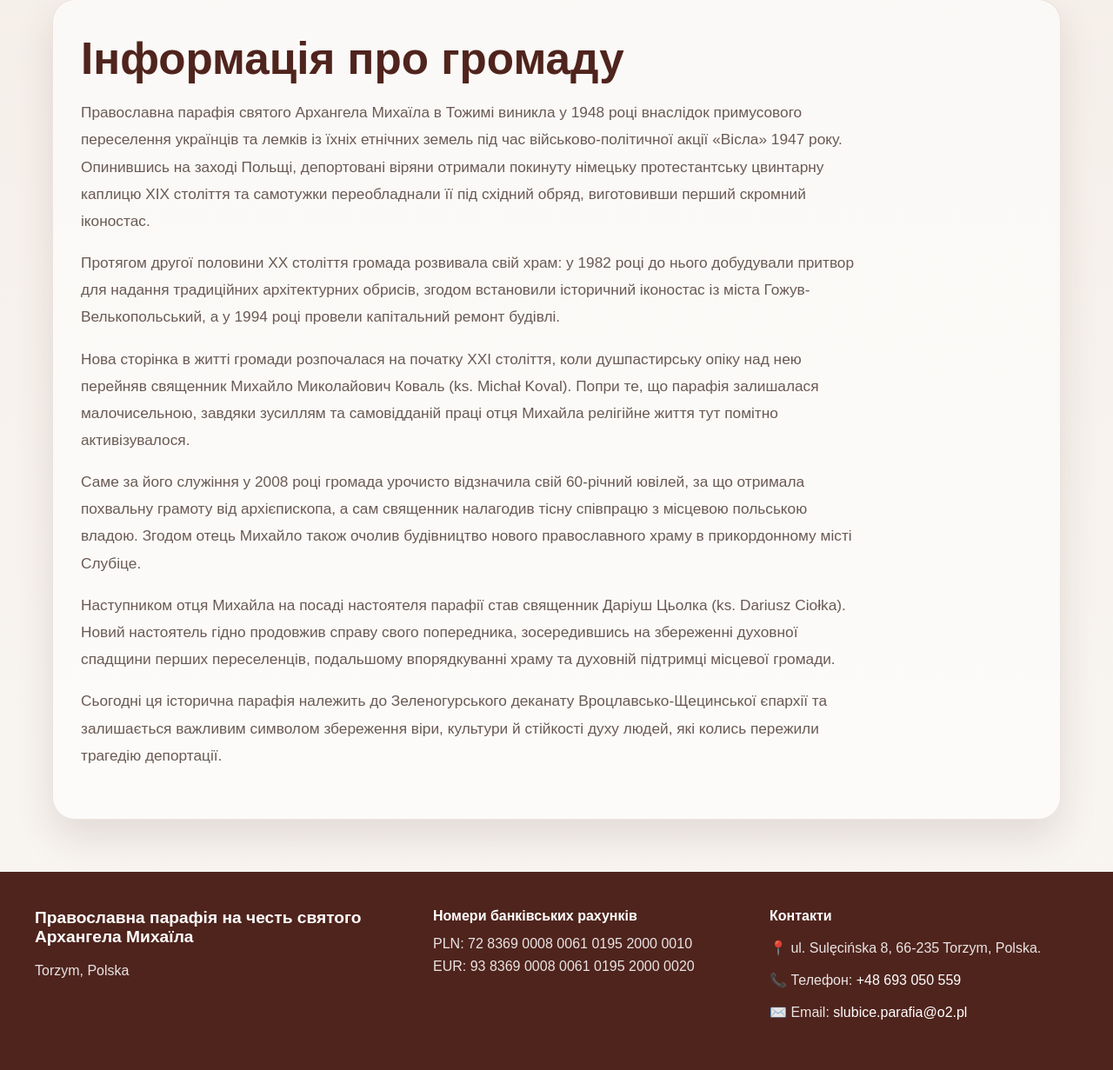
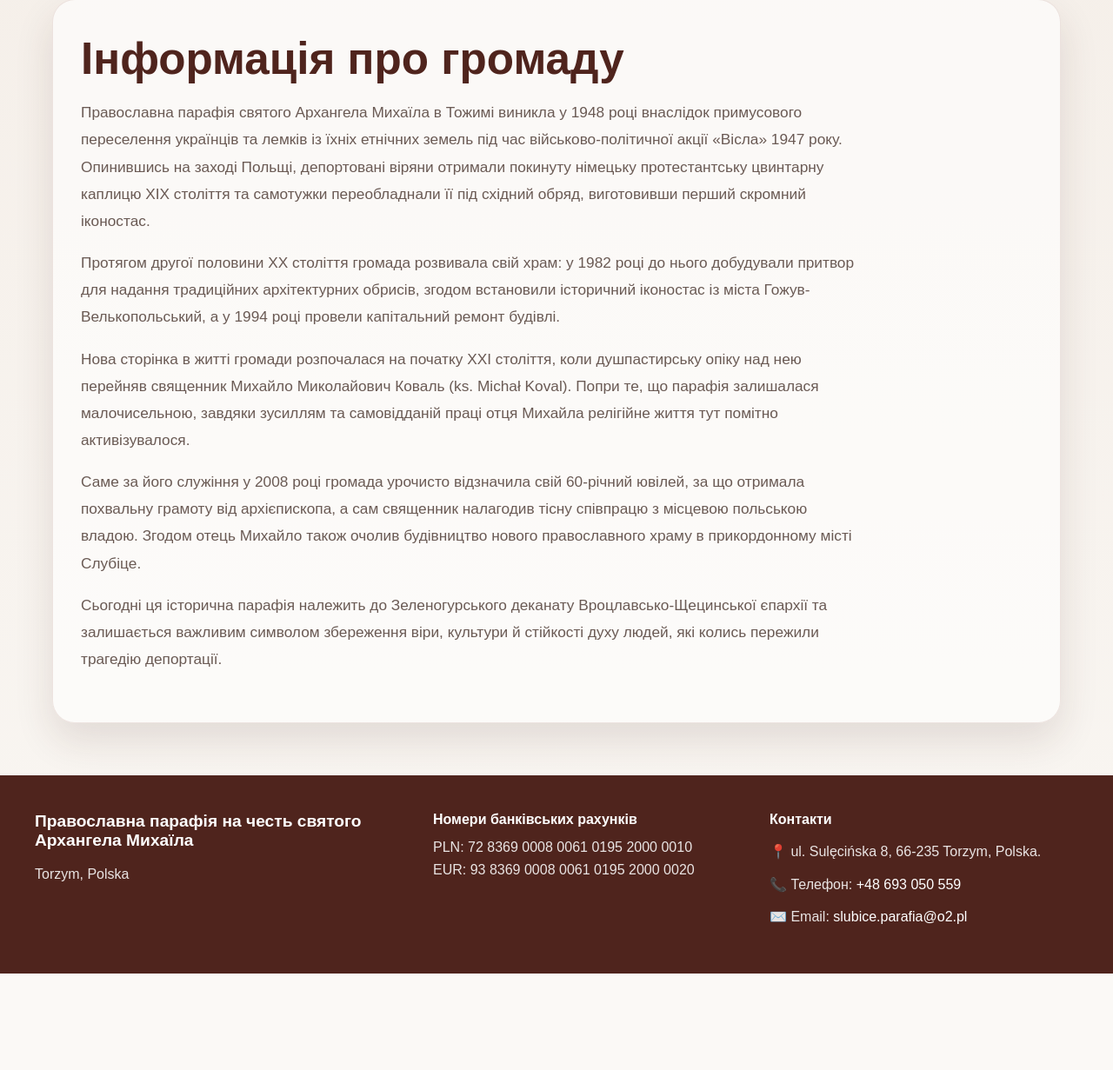
Before and after one commit to Roll0001/ChurchProject, a Django app: page /information/ in a window 1280 px wide. Shown: the part 99-1330 px from the top of the page at 87% size. After the commit the page ends 1219 px from the top, so only its background shows below. Run offline with Django 5.2, Linux system fonts and the light colour scheme.

```diff
--- a/templates/information.html
+++ b/templates/information.html
@@ -20,9 +20,6 @@
         {% translate "Саме за його служіння у 2008 році громада урочисто відзначила свій 60-річний ювілей, за що отримала похвальну грамоту від архієпископа, а сам священник налагодив тісну співпрацю з місцевою польською владою. Згодом отець Михайло також очолив будівництво нового православного храму в прикордонному місті Слубіце." %}
     </p>
     <p class="lead" style="max-width: 900px;">
-        {% translate "Наступником отця Михайла на посаді настоятеля парафії став священник Даріуш Цьолка (ks. Dariusz Ciołka). Новий настоятель гідно продовжив справу свого попередника, зосередившись на збереженні духовної спадщини перших переселенців, подальшому впорядкуванні храму та духовній підтримці місцевої громади." %}
-    </p>
-    <p class="lead" style="max-width: 900px;">
         {% translate "Сьогодні ця історична парафія належить до Зеленогурського деканату Вроцлавсько-Щецинської єпархії та залишається важливим символом збереження віри, культури й стійкості духу людей, які колись пережили трагедію депортації." %}
     </p>
 </section>
```
